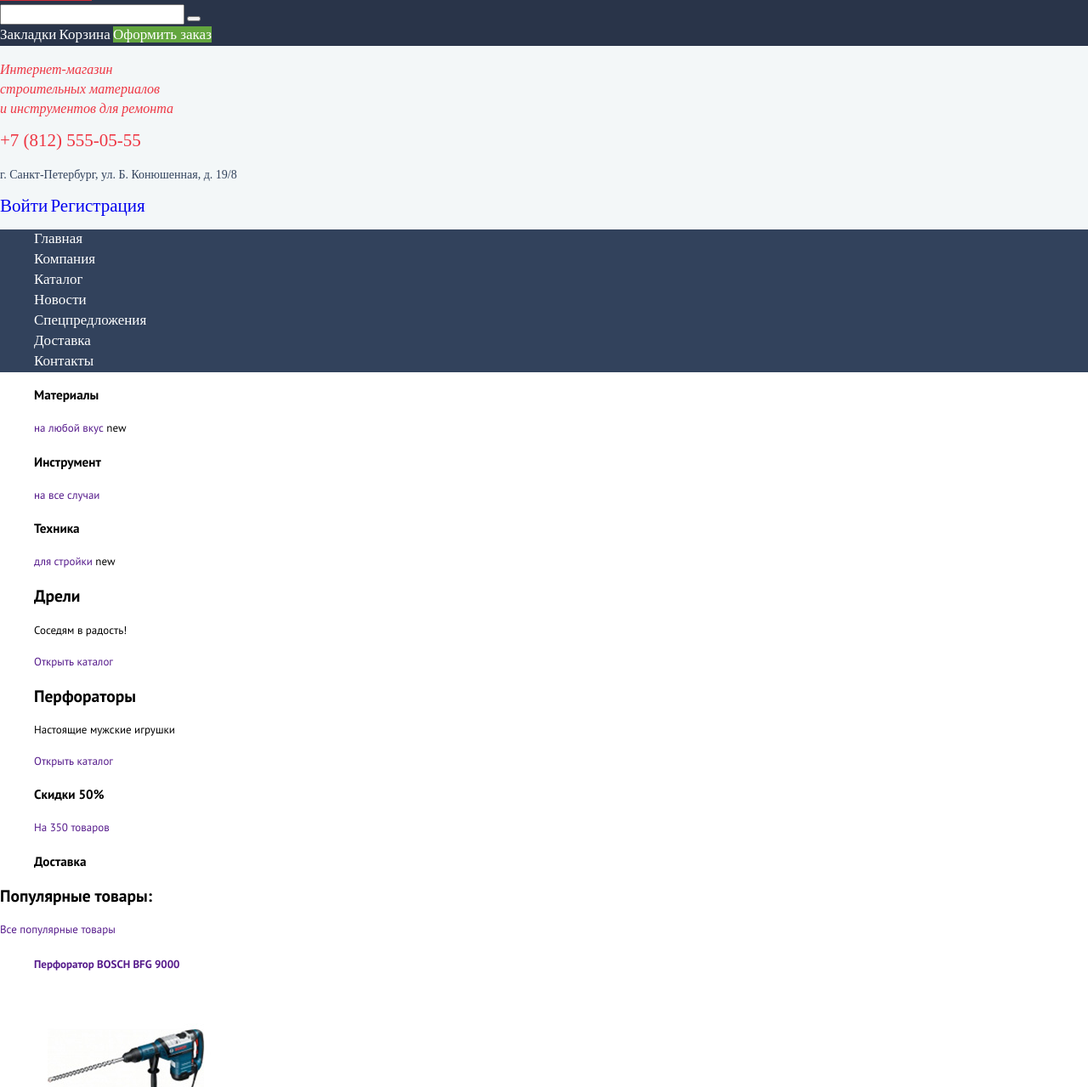
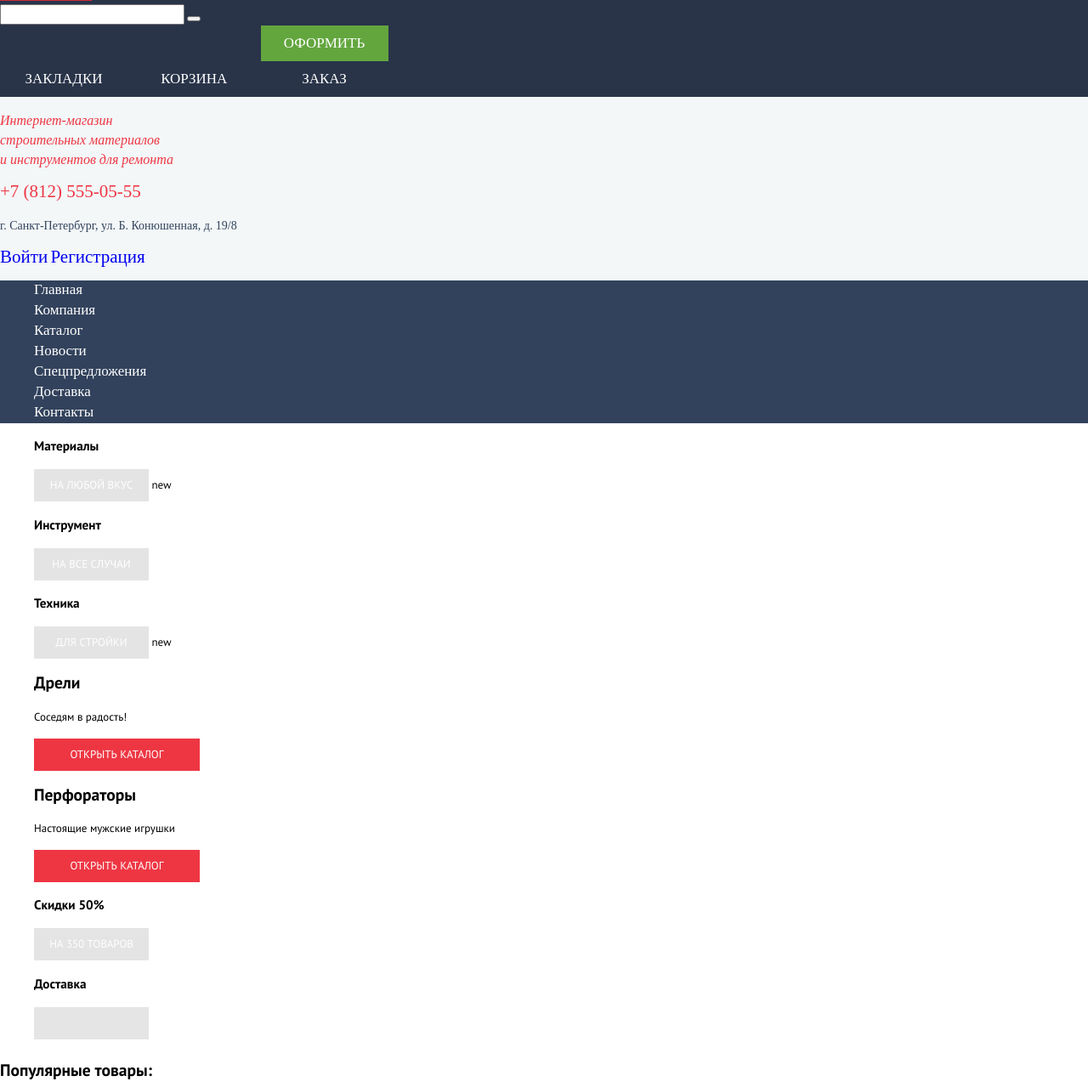
Before and after one commit to Osmandina/137731-technomart-27, a plain HTML site: page index.html in a window 1280 px wide. Shown: the part 21-1300 px from the top of the page at 85% size. Drawn offline with Linux system fonts and the light colour scheme; a web font is replaced by a local one.

Commit message:
Добавляет стили для кнопок

```diff
--- a/css/style.css
+++ b/css/style.css
@@ -21,6 +21,14 @@ ul {
 
 .visually-hidden {
   display: none;
+}
+
+.btn {
+  text-align: center;
+  height: 38px;
+  line-height: 38px;
+  text-transform: uppercase;
+  display: inline-block;
 }
 
 .header {
@@ -177,6 +185,51 @@ ul {
   background-color: #ba2732;
 }
 
+/* Стили для кнопок  */
+.top-menu-buttons .btn {
+  height: 42px;
+  width: 150px;
+  line-height: 42px;
+}
+
+.red-btn {
+  color: #fff;
+  background-color: #ee3643;
+}
+
+.slider .btn {
+  width: 195px;
+}
+
+.promo-block .promo-btn {
+  display: inline-block;
+  width: 135px;
+  color: #fff;
+  background-color: #000;
+  opacity: 0.1;
+}
+
+.popular-header .btn,
+.manufacture-header .btn {
+   width: 253px;
+}
+
+.about-company .btn {
+  width: 220px;
+}
+
+.contact-map .btn {
+  width: 300px;
+}
+
+.promo-block .promo-btn:hover {
+  opacity: 0.2;
+}
+
+.promo-block .promo-btn:active {
+  opacity: 0.3;
+}
+
 .footer {
   background-color: #32425c;
   font-family: "Cuprum";
--- a/index.html
+++ b/index.html
@@ -19,9 +19,9 @@
           <button type="submit"></button>
         </form>
         <div class="top-menu-buttons">
-          <a href="">Закладки</a>
-          <a href="">Корзина</a>
-          <a class="button button-green" href="">Оформить заказ</a>
+          <a class="btn" href="">Закладки</a>
+          <a class="btn" href="">Корзина</a>
+          <a class="btn button-green" href="">Оформить заказ</a>
         </div>
       </div>
       <div class="bottom-menu">
@@ -53,16 +53,16 @@
         <ul class="categories">
           <li class="meterials">
             <h3>Материалы</h3>
-            <a href="">на любой вкус</a>
+            <a class="btn promo-btn" href="">на любой вкус</a>
             <span>new</span>
           </li>
           <li class="instrument">
             <h3>Инструмент</h3>
-            <a href="">на все случаи</a>
+            <a class="btn promo-btn" href="">на все случаи</a>
           </li>
           <li class="equipment">
             <h3>Техника</h3>
-            <a href="">для стройки</a>
+            <a class="btn promo-btn" href="">для стройки</a>
             <span>new</span>
           </li>
         </ul>
@@ -71,23 +71,23 @@
             <li>
               <h2>Дрели</h2>
               <p>Соседям в радость!</p>
-              <a href="">Открыть каталог</a>
+              <a class="btn red-btn" href="">Открыть каталог</a>
             </li>
             <li>
               <h2>Перфораторы</h2>
               <p>Настоящие мужские игрушки</p>
-              <a href="">Открыть каталог</a>
+              <a class="btn red-btn" href="">Открыть каталог</a>
             </li>
           </ul>
         </div>
         <ul class="promo">
           <li>
             <h3>Скидки 50%</h3>
-            <a class="discount" href="">На 350 товаров</a>
+            <a class=" btn promo-btn discount" href="">На 350 товаров</a>
           </li>
           <li>
             <h3>Доставка</h3>
-            <a class="delivery" href=""></a>
+            <a class=" btn promo-btn delivery" href=""></a>
           </li>
         </ul>
       </section>
@@ -95,7 +95,7 @@
       <section class="popular">
         <div class="popular-header">
           <h2>Популярные товары:</h2>
-          <a href="">Все популярные товары</a>
+          <a class="btn red-btn" href="">Все популярные товары</a>
         </div>
         <ul class="catalog-list">
           <li class="catalog-item">
@@ -107,7 +107,7 @@
             </a>
             <span class="old-price">32500 Р.</span>
             <span class="price">25500 P.</span>
-            <div class="product-buttons">
+            <div class="product-buttons visually-hidden">
               <button class="buy">Купить</button>
               <button class="save">В закладки</button>
             </div>
@@ -121,7 +121,7 @@
             </a>
             <span class="old-price">25500 Р.</span>
             <span class="price">15500 P.</span>
-            <div class="product-buttons">
+            <div class="product-buttons visually-hidden">
               <button class="buy">Купить</button>
               <button class="save">В закладки</button>
             </div>
@@ -135,7 +135,7 @@
             </a>
             <span class="old-price">30500 Р.</span>
             <span class="price">25500 P.</span>
-            <div class="product-buttons">
+            <div class="product-buttons visually-hidden">
               <button class="buy">Купить</button>
               <button class="save">В закладки</button>
             </div>
@@ -149,7 +149,7 @@
               <img src="img/product-3.jpg" alt="Перфоратор BOSCH BFG 2000" width="218" height="170">
             </a>
             <span class="price">12500 P.</span>
-            <div class="product-buttons">
+            <div class="product-buttons visually-hidden">
               <button class="buy">Купить</button>
               <button class="save">В закладки</button>
             </div>
@@ -160,7 +160,7 @@
       <section class="manufacture">
         <div class="manufacture-header">
           <h2>Популярные производители:</h2>
-          <a href="">Все производители</a>
+          <a class="btn red-btn" href="">Все производители</a>
         </div>
         <ul class="manufacture-brands">
           <li>
@@ -252,7 +252,7 @@
             <li>Автотрейдинг</li>
             <li>ЖелДорЭкспедиция</li>
           </ul>
-          <a class="button" href="#">Подробнее о компании</a>
+          <a class="btn red-btn" href="#">Подробнее о компании</a>
         </article>
         <div class="contact-map">
           <h2>КОНТАКТЫ</h2>
@@ -260,7 +260,7 @@
           <a class="map" href="">
             <img src="img/map.jpg" alt="Офис компании по адресу ул. Большая Конюшенная 19/8, Санкт-Петербург" width="300" height="158">
           </a>
-          <button type="button">Заблудились? Напишите нам!</button>
+          <button class="btn red-btn" type="button">Заблудились? Напишите нам!</button>
         </div>
       </section>
     </main>
```
